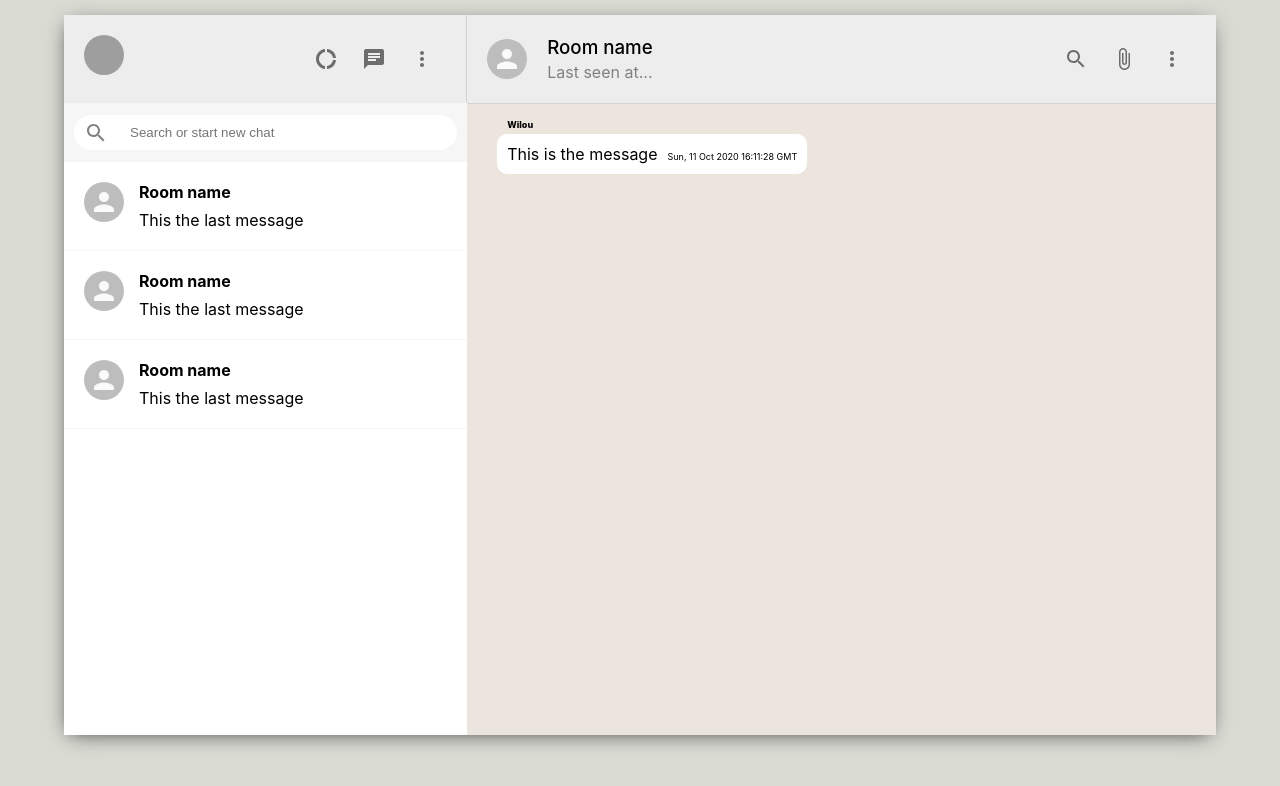
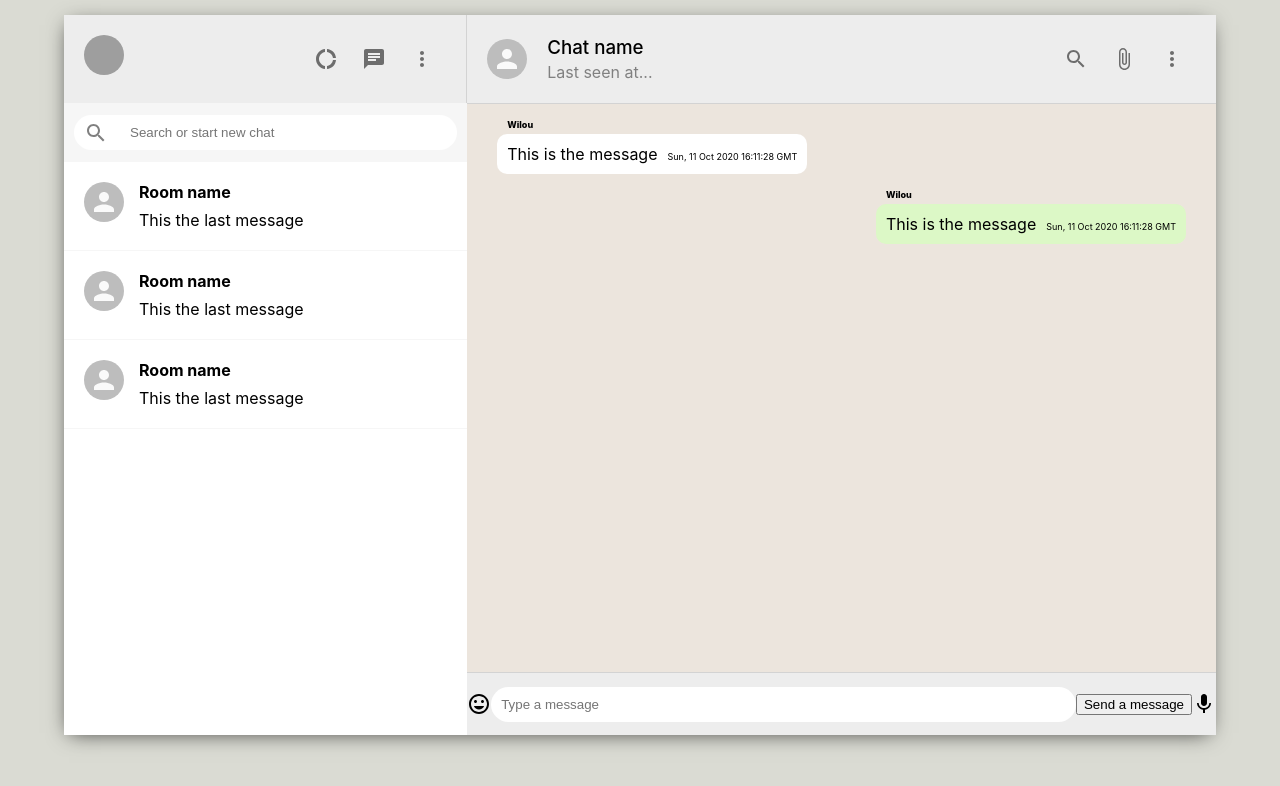
Before and after one commit to dioverdm/hhh, a React (Create React App) app: page / in a window 1280 px wide. Shown: the top 786 px of the page. Built offline with nearby package versions, Linux system fonts and the light colour scheme; grey boxes are pictures that could not be loaded.

Commit message:
chat footer

```diff
--- a/src/chat.css
+++ b/src/chat.css
@@ -49,6 +49,12 @@
 
 }
 
+.chat__receiver{
+    margin-left:auto;
+    background-color: #dcf8c6;
+}
+
+
 .chat__timestamp{
     margin-left:10px;
     font-size: xx-small;
@@ -60,3 +66,30 @@
     font-weight: 800;
     font-size: xx-small;
 }
+
+.chat__footer{
+    display:flex;
+    justify-content: space-between;
+    align-items: center;
+    height: 62px;
+    border-top: 1px solid lightgray;
+}
+
+.chat__footer > form{
+    flex:1;
+    display: flex;
+}
+
+
+.chat__footer > form > input{
+    flex:1;
+    border-radius: 30px;
+    padding: 10px;
+    border: none;
+
+}
+
+.chat__footer > form > button{
+    flex:1;
+    display: flex;
+}
--- a/src/chat.js
+++ b/src/chat.js
@@ -2,6 +2,8 @@ import { AttachFile, MoreVert, SearchOutlined } from '@material-ui/icons';
 import React from  'react';
 import "./chat.css";
 import { IconButton, Avatar } from '@material-ui/core';
+import InsertEmoticonIcon from "@material-ui/icons/InsertEmoticon";
+import MicIcon from "@material-ui/icons/Mic"
 
 
 function Chat() {
@@ -13,7 +15,7 @@ function Chat() {
 
 
                 <div className="chat__headerInfo">
-                    <h3>Room name</h3>
+                    <h3>Chat name</h3>
                     <p>Last seen at...</p>
                     </div>
 
@@ -41,7 +43,25 @@ function Chat() {
                     <span className = "chat__timestamp">{new Date().toUTCString()}
                     </span>
                     </p>
+
+                    <p className="chat__receiver chat__message">
+                    <span className ="chat__name">Wilou</span>
+                    This is the message
+                    <span className = "chat__timestamp">{new Date().toUTCString()}
+                    </span>
+                    </p>
             </div>
+
+                    <div className="chat__footer">
+                        <InsertEmoticonIcon/>
+                        <form>
+                            <input placeholder="Type a message" type="text"/>
+                        </form>
+                        <button type="Submit">Send a message</button>
+                        <MicIcon/>
+                    </div>
+
+
     </div>
 
     )
```
